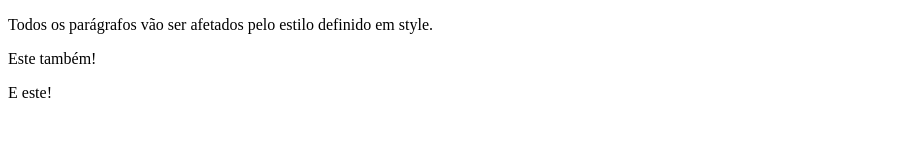
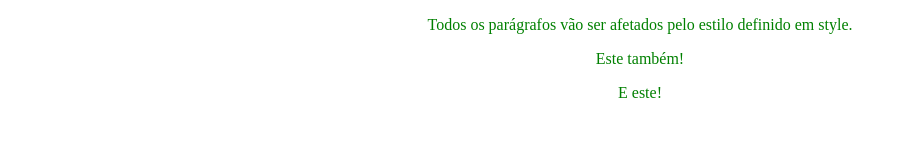
Before and after one commit to mauroppfigueiredo/2.1, a plain HTML site: page index.html in a window 1280 px wide. Shown: the whole page, without its empty margins (0-903 px from the left). Drawn offline with Linux system fonts and the light colour scheme.

Commit message:
Update index.html

```diff
--- a/index.html
+++ b/index.html
@@ -3,8 +3,7 @@
     <head>
 	    <title>PT06 - EX1</title>
         <meta charset="UTF-8">
-        <!--<link rel="stylesheet" href="css/main.css"> -->
-        <link rel="stylesheet" href="css/styles1.css">
+        <link rel="stylesheet" href="styles.css">
     </head>
     <body>
         <p>Todos os parágrafos vão ser afetados pelo estilo definido em style.</p>
```
